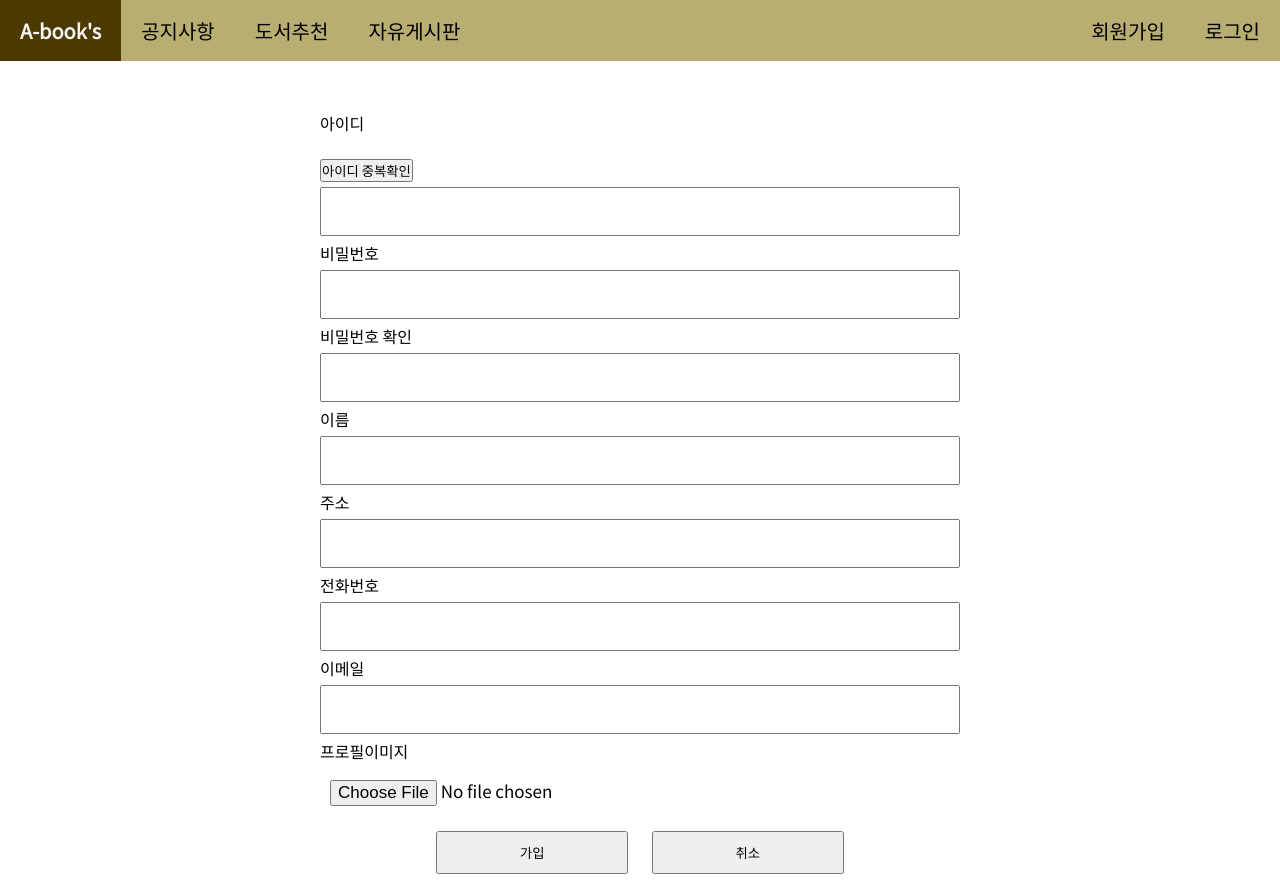
After one commit to Jellyshot/bookstore, a PHP site: page /membership/mem_regist.php in a window 1280 px wide. The commit adds this page. Run offline with PHP 8.4, Linux system fonts and the light colour scheme.

Commit message:
2022-01-27

```diff
--- a/css/style.css
+++ b/css/style.css
@@ -150,9 +154,65 @@ header a:hover, .drop_menu:hover button{
 .custom-shape-divider-bottom-1643186456 .shape-fill {
     fill: var(--main-color-);
 }
-/* 미디어 스크린 시작 */
 
-@media screen and (max-width:600px){
+/* ------------------로그인 페이지-------------------- */
+
+.login_container{
+    position: absolute;
+    left: 50%;
+    top: 50%;
+    transform: translate(-50%, -50%);
+    width: 400px;
+    text-align: center;
+}
+.login_container input{
+    width: 100%;
+    font-size: 17px;
+    padding: 10px;
+    margin: 3px auto;
+}
+
+.login_container input[type=submit] {
+    background-color: var(--shadow-color-);
+    color: whitesmoke;
+    border: none;
+
+}
+.login_container input[type=submit]:hover{
+    background-color: var(--main-color-);
+}
+
+/* ----------------- 회원가입 ----------------------- */
+
+.r_container{
+    width: 50%;
+    margin: auto;
+    padding-top: 50px;
+}
+.r_info input:not(:nth-child(2)){
+    width: 100%;
+    font-size: 17px;
+    padding: 10px;
+    margin: 5px auto;
+}
+
+.r_button{
+    text-align: center;
+}
+.r_button input{
+    width: 24vh;
+    margin: 10px;
+    padding: 10px;
+}
+
+/* ---------------------------- 미디어 스크린 시작 -------------------------------- */
+@media screen and (max-width:1020px) {
+    .r_button input{
+        width: 100%;
+    }
+}
+
+@media screen and (max-width:690px){
     /* 미디어 사이즈에 맞추어 아이콘 정렬 */
     header a:not(.active), header button{
         display: none;
--- /dev/null
+++ b/js/idcheck.js
@@ -0,0 +1,12 @@
+
+function checkid() {
+    let x = document.getElementById('mem_id').value;
+
+    if (x) {
+        URL = '../membership/idcheck.php?id='+x;
+        window.open(URL,"아이디체크","width=400,height=200");
+    }else{
+        alert("아이디를 입력하세요.");
+        window.close();
+    }
+}
--- /dev/null
+++ b/membership/mem_logout.php
@@ -0,0 +1,5 @@
+<?php
+    session_start();
+    unset($_SESSION["mem_id"]);
+    header("Location: ../index.php");
+?>
--- /dev/null
+++ b/membership/mem_regist.php
@@ -0,0 +1,37 @@
+<?php
+    require '../utility/dbconfig.php';
+    require '../utility/nav.php';
+?>
+
+
+    <form action="mem_registProcess.php" method="POST" enctype="multipart/form-data" class = "r_container">
+        <div class="r_info">
+            <!-- id 중복확인을 하기 위한 button에 checkid function 추가 -->
+            <p>아이디</p><br>
+            <button onclick="checkid()">아이디 중복확인</button>
+            <!-- id값을 js에서 다루어야 하기 때문에 id input에 id값을 준다 -->
+            <input type="text" id="mem_id" name="mem_id" required/><br>
+            <p>비밀번호</p>
+            <input type="password" name="mem_pwd" required/><br>
+            <p>비밀번호 확인</p>
+            <input type="password" name="mem_cpwd"  required/><br>
+            <p>이름</p>
+            <input type="text" name="mem_name" required/><br>
+            <p>주소</p>
+            <input type="text" name="mem_address"/><br>
+            <p>전화번호</p>
+            <input type="tell" name="mem_phone" maxlength="11" required/><br>
+            <p>이메일</p>
+            <input type="email" name="mem_email"/><br>
+            <p>프로필이미지</p>
+            <input type="file" name="mem_profile"/><br>
+        </div>
+        <div class="r_button">
+            <input type="submit" value="가입"/>
+            <input type="button" value="취소"/>
+        </div>
+    </form>
+
+    <script defer src="../js/idcheck.js"></script>
+</body>
+</html>
--- /dev/null
+++ b/membership/mypage.php
@@ -0,0 +1,6 @@
+<?php
+require '../utility/nav.php';
+
+?>
+</body>
+</html>
--- /dev/null
+++ b/utility/dbconfig.php
@@ -0,0 +1,22 @@
+<?php
+
+require "../utility/utility.php";
+
+$hostname = "localhost";
+$username = "root";
+$password = "";
+$dbname = "bookstore";
+
+$conn = new mysqli($hostname, $username, $password, $dbname);
+
+//my sqli 생성자가 리턴한 값이 null이 아니라면, 연결 설정 성공 메세지를 띄워 연결성공 및 실패를 확인함
+if ($conn->connect_error) {
+    echo outmsg(DBCONN_FAIL);
+    die("연결실패: ".$conn->connect_error);
+}else {
+    if(DBG){
+        echo outmsg(DBCONN_SUCCESS);
+    }
+}
+
+?>
--- /dev/null
+++ b/utility/loginchk.php
@@ -0,0 +1,8 @@
+<?php
+    session_start();
+    if (isset($_SESSION['mem_id'])) {
+        $chk_login = TRUE;
+    }else{
+        $chk_login = FALSE;
+    }
+?>
--- /dev/null
+++ b/utility/nav.php
@@ -0,0 +1,60 @@
+<!DOCTYPE html>
+<html lang="en">
+<head>
+    <meta charset="UTF-8">
+    <meta http-equiv="X-UA-Compatible" content="IE=edge">
+    <meta name="viewport" content="width=device-width, initial-scale=1.0">
+    <link rel="stylesheet" href="/css/style.css">
+    <link rel="stylesheet" href="https://cdnjs.cloudflare.com/ajax/libs/font-awesome/4.7.0/css/font-awesome.min.css">
+    <link rel="preconnect" href="https://fonts.googleapis.com">
+    <link rel="preconnect" href="https://fonts.gstatic.com" crossorigin>
+    <link href="https://fonts.googleapis.com/css2?family=Noto+Sans+KR&family=Roboto&display=swap" rel="stylesheet">
+    <title>Document</title>
+</head>
+<body>
+
+<script defer src="/js/nav.js"></script>
+
+<header class="header" id="header">
+    <div class="header_left">
+    <a class=active href="../index.php">A-book's</a>
+    <a href="./notice/notice_list.php">공지사항</a>
+    <a href="">도서추천</a>
+    <a href="">자유게시판</a>
+    </div>
+    <div class="header_right">
+<?php
+require 'loginchk.php';
+if($chk_login) {
+    switch ($_SESSION['mem_id']) {
+        case 'admin':
+    ?>
+            <a href="">관리자모드</a>
+            <a href="/membership/mem_logout.php">로그아웃</a>
+    <?php
+            break;
+        default:
+    ?>
+            <div class="drop_menu">
+            <button>마이페이지<i class="fa fa-caret-down"></i></button>
+            <div class="column">
+                <a href="">쪽지함</a>
+                <a href="">회원정보수정</a>
+                <a href="">구매내역</a>
+            </div>
+            </div>
+            <a href="/membership/mem_logout.php">로그아웃</a>
+    <?php
+            break;
+    }
+} else {
+?>
+    <a href="../membership/mem_regist.php">회원가입</a>
+    <a href="/membership/mem_login.php">로그인</a>
+<?php
+        }
+
+?>
+    <a href="javascript:void(0);" style="font: size 20px;" class="icon" onclick="myFunction()">&#9776;</a>
+    </div>
+</header>
--- /dev/null
+++ b/utility/utility.php
@@ -0,0 +1,72 @@
+<?php
+// 개발단계 디버그 모드
+const DBG = TRUE;  // 개발 중 DBG 모드일 때 TRUE, 운영 시 FALSE로 토글시킨다
+
+// 메시지 출력을 위한 const 선언
+// 시스템 초기화시 사용 메시지
+const DBCONN_SUCCESS = '데이터베이스 연결에 성공하였습니다.';
+const DBCONN_FAIL = '데이터베이스 연결에 실패하였습니다.\n초기화 작업을 종료합니다.';
+const DBMS_EXIT = 'DBMS 연결을 종료합니다.';
+const DROPDB_SUCCESS = '기존 데이터베이스를 성공적으로 삭제하였습니다.';
+const DROPDB_FAIL = '기존 데이터베이스 삭제에 실패하였습니다.';
+const DROPUSER_SUCCESS = '기존 애플리케이션용 계정을 성공적으로 삭제하였습니다.';
+const DROPUSER_FAIL = '기존 애플리케이션용 계정 삭제에 실패하였습니다.';
+const CREATEDB_SUCCESS = '데이터베이스를 성공적으로 생성하였습니다.';
+const CREATEDB_FAIL = '데이터베이스 생성에 실패하였습니다.';
+const CREATEUSER_SUCCESS = '애플리케이션용 계정을 성공적으로 생성하였습니다.';
+const CREATEUSER_FAIL = '애플리케이션용 계정 생성에 실패하였습니다.';
+const LIMITRSC_SUCCESS = '리소스 제한을 성공적으로 처리하였습니다.';
+const LIMITRSC_FAIL = '리소스 제한을 처리에 실패하였습니다.';
+const GRANTUSER_SUCCESS = '데이터베이스에 대한 권한부여에 성공하였습니다.';
+const GRANTUSER_FAIL = '데이터베이스에 대한 권한부여에 실패하였습니다.';
+const CREATETBL_SUCCESS = '테이블을 성공적으로 생성하였습니다.';
+const CREATETBL_FAIL = '테이블 생성에 실패하였습니다.';
+const DROPTBL_SUCCESS = '기존 테이블을 성공적으로 삭제하였습니다.';
+const DROPTBL_FAIL = '기존 테이블 삭제에 실패하였습니다.';
+const INSERT_SUCCESS = '데이터를 성공적으로 추가하였습니다.';
+const INSERT_FAIL = '데이터 추가에 실패하였습니다.';
+const SELECT_SUCCESS = '데이터를 성공적으로 조회하였습니다.';
+const SELECT_FAIL = '데이터 조회에 실패하였습니다.';
+const UPDATE_SUCCESS = '데이터를 성공적으로 갱신하였습니다.';
+const UPDATE_FAIL = '데이터 갱신에 실패하였습니다.';
+const INVALID_USER = '수정하고자 하는 사용자 계정을 한번 더 확인해주세요 ';
+const DELETE_SUCCESS = '데이터를 성공적으로 삭제하였습니다.';
+const DELETE_FAIL = '데이터 삭제에 실패하였습니다.';
+const COMMIT_CODE = '코드를 모두 실행하였습니다.\n이전 페이지로 돌아갑니다.';
+const PWD_RESET_SUCCESS = '비밀번호 초기화에 성공했습니다.';
+const PWD_RESET_FAIL = '비밀번호 초기화에 실패했습니다.';
+const INVALID_MEMOID = '존재하지 않는 페이지 입니다.';
+
+// form validation 시 사용 메시지
+const FILL_USERNAME = '사용자 아이디를 적어주세요.';
+const FILL_PASSWD = '비밀번호를 적어주세요.';
+const FILL_CPASSWD = '비밀번호(확인)을 적어주세요.';
+const FILL_CELLPHONE = '전화번호를 적어주세요.';
+const FILL_EMAIL = '이메일주소를 적어주세요.';
+const DIFF_PASSWD = '비밀번호가 확인용 비밀번호와 다릅니다.';
+const EXIST_USERNAME = '존재하는 아이디입니다.';
+
+// 로그인 성공 삭제
+const LOGIN_SUCCESS = '로그인에 성공하였습니다.';
+const LOGIN_FAIL = '로그인에 실패하였습니다.';
+
+// 코멘트 작성 성공 실패
+const COMMENT_SUCCESS = '댓글이 정상적으로 작성되었습니다.';
+const COMMENT_FAIL = '댓글 작성에 실패하였습니다.';
+
+//파일 이동 성공 실패
+const UPLOAD_SUCCESS = '파일이 정상적으로 업로드 되었습니다.';
+const UPLOAD_FAIL = '파일 업로드에 실패했습니다.';
+
+// SESSION 관리
+const SESSION_START = '로그인 관리를 위한 세션관리를 시작하였습니다.';
+const SESSION_CREATE = '세션 변수를 생성하였습니다.';
+const SESSION_DELETE = '로그인 관리를 종료하고 세션을 삭제하였습니다.';
+const LOGIN_NEED = '로그인이 필요한 페이지입니다.';
+
+
+// 팝업창 형태의 알림 메시지 출력용 함수 정의
+function outmsg($msg){
+    return "<script>alert('" . $msg . "')</script>";
+}
+?>
```
Also changed, not shown: other parts of css/style.css (+13 -17 lines), index.php (+2 -15 lines), membership/idcheck.php (added, +25 -0 lines), membership/mem_login.php (added, +16 -0 lines), membership/mem_loginProcess.php (added, +34 -0 lines), membership/mem_registProcess.php (added, +54 -0 lines), utility/initiate.php (+2 -5 lines), utility/nav.html (deleted, +0 -29 lines), js/autohypen.js (added).
